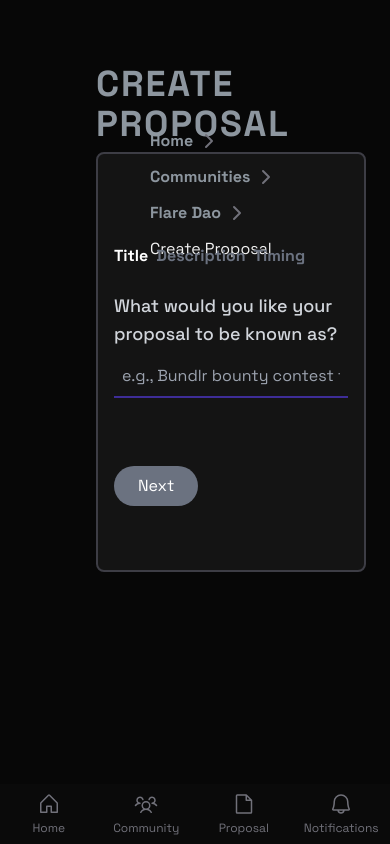
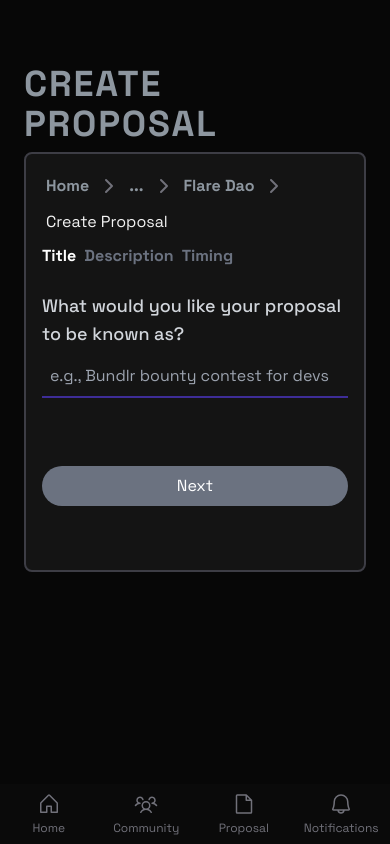
Before and after one commit to aerius-labs/zk-snap-frontend-v2, a Next.js app: page /create-proposal in a window 390 px wide. Shown: the top 844 px of the page. Built offline with nearby package versions, Linux system fonts and the light colour scheme.

Commit message:
feat: breadcrumbs handling

```diff
--- a/src/app/community/[communityId]/page.tsx
+++ b/src/app/community/[communityId]/page.tsx
@@ -165,7 +165,7 @@ export default function CommunityProposal() {
         //PROPOSALS
       </p>
       <div className='rounded-[20px] border-2 border-dividers bg-lightDark pb-10'>
-        <div className='flex h-auto w-full flex-col items-center p-8 text-sm sm:h-[100px] sm:flex-row'>
+        <div className='flex h-auto w-full flex-col p-8 text-sm sm:h-[100px] sm:flex-row'>
           <BreadcrumbDemo items={breadcrumbItems} />
           <Link
             href={'/create-proposal'}
--- a/src/app/community/page.tsx
+++ b/src/app/community/page.tsx
@@ -116,11 +116,9 @@ const Communities = () => {
         //COMMUNITIES
       </h1>
       <div className='rounded-2xl border-2 border-dividers bg-lightDark'>
-        <div className='flex flex-col items-center justify-between p-8 sm:flex-row md:h-[100px]'>
+        <div className='flex flex-row items-center justify-between p-8 md:h-[100px]'>
           <BreadcrumbDemo items={breadcrumbItems} />
-          <div className='mt-4'>
-            <MagnifyingGlass color='#F3F3F3' size={24} />
-          </div>
+          <MagnifyingGlass color='#F3F3F3' size={24} />
         </div>
         <div className='grid grid-cols-1 gap-6 p-6 lg:grid-cols-2 xl:grid-cols-3 2xl:grid-cols-4'>
           {data.map((dao) => (
--- a/src/app/create-proposal/page.tsx
+++ b/src/app/create-proposal/page.tsx
@@ -130,12 +130,12 @@ const ProposalForm: React.FC = () => {
   ];
 
   return (
-    <div className='flex min-h-screen w-full flex-col bg-dark px-6 py-16 pl-24 md:px-[64px] md:pl-12 lg:px-[124px] 2xl:px-[184px]'>
+    <div className='flex min-h-screen w-full flex-col bg-dark px-6 py-16 md:px-[64px] md:pl-12 lg:px-[124px] 2xl:px-[184px]'>
       <h1 className='mb-2 text-4xl font-bold uppercase tracking-wider text-inactive'>
         Create Proposal
       </h1>
       <div className='flex w-full flex-col rounded-lg border-2 border-dividers bg-lightDark p-4'>
-        <div className='flex h-[50px] items-center px-8 text-light'>
+        <div className='flex h-[50px] text-light'>
           <BreadcrumbDemo items={breadcrumbItems} />
         </div>
         <div className='mb-12 mt-6 flex flex-col sm:flex-col md:flex-row'>
@@ -326,7 +326,7 @@ const ProposalForm: React.FC = () => {
                 </div>
               </div>
             )}
-            <div className='flex justify-between gap-4'>
+            <div className='flex flex-col justify-between gap-4 md:flex-row'>
               {currentStep > 1 && (
                 <button
                   type='button'
@@ -341,7 +341,7 @@ const ProposalForm: React.FC = () => {
                   <button
                     type='button'
                     onClick={togglePreview}
-                    className='rounded-full border border-gray-300 px-6 py-2 text-gray-200 hover:bg-gray-700'
+                    className='w-full rounded-full border border-gray-300 bg-transparent px-6 py-2 text-gray-200 hover:bg-gray-700 md:w-auto'
                   >
                     {isPreview ? 'Edit' : 'Preview'}
                   </button>
--- a/src/app/proposal/[proposalId]/page.tsx
+++ b/src/app/proposal/[proposalId]/page.tsx
@@ -10,7 +10,7 @@ export default function Proposal() {
   ];
   return (
     <div className='flex flex-col'>
-      <div className='px-20 py-8'>
+      <div className='px-10 py-8'>
         <BreadcrumbDemo items={breadcrumbItems} />
       </div>
       <ProposalVoting />
--- a/src/app/proposal/page.tsx
+++ b/src/app/proposal/page.tsx
@@ -162,7 +162,7 @@ export default function Proposals() {
         //PROPOSALS
       </p>
       <div className='rounded-[20px] border-2 border-dividers bg-lightDark pb-10'>
-        <div className='flex h-auto w-full flex-col items-center p-8 text-sm sm:h-[100px] sm:flex-row'>
+        <div className='flex h-auto w-full flex-col p-8 text-sm sm:h-[100px] sm:flex-row'>
           <BreadcrumbDemo items={breadcrumbItems} />
         </div>
         <div className='mt-6 flex justify-center'>
--- a/src/components/breadcrumb.tsx
+++ b/src/components/breadcrumb.tsx
@@ -1,5 +1,4 @@
 import React from 'react';
-
 import {
   Breadcrumb,
   BreadcrumbItem,
@@ -8,6 +7,7 @@ import {
   BreadcrumbPage,
   BreadcrumbSeparator,
 } from '@/components/ui/breadcrumb';
+import { ChevronRight } from 'lucide-react';
 
 interface BreadCrumbItem {
   label: string;
@@ -16,8 +16,7 @@ interface BreadCrumbItem {
 }
 
 export function BreadcrumbDemo({ items }: { items: BreadCrumbItem[] }) {
-  return (
-    <Breadcrumb>
+  const renderFullBreadcrumb = () => (
     <BreadcrumbList>
       {items.map((item, index) => (
         <div className='flex items-center gap-0' key={index}>
@@ -36,6 +35,50 @@ export function BreadcrumbDemo({ items }: { items: BreadCrumbItem[] }) {
         </div>
       ))}
     </BreadcrumbList>
+  );
+
+  const renderTruncatedBreadcrumb = () => {
+    if (items.length <= 2) return renderFullBreadcrumb();
+
+    const home = items[0];
+    const current = items[items.length - 1];
+    const parent = items[items.length - 2];
+
+    return (
+      <BreadcrumbList>
+        <BreadcrumbItem className='flex flex-row items-center justify-start gap-3 p-1 text-center text-base font-bold text-inactive'>
+          <BreadcrumbLink className='hover:text-light' href={home.href}>
+            {home.label}
+          </BreadcrumbLink>
+        </BreadcrumbItem>
+        <BreadcrumbSeparator />
+        {items.length > 3 && (
+          <>
+            <BreadcrumbItem className='flex flex-row items-center justify-start gap-3 p-1 text-center text-base font-bold text-inactive'>
+              <span className='text-inactive'>...</span>
+            </BreadcrumbItem>
+            <BreadcrumbSeparator />
+          </>
+        )}
+        <BreadcrumbItem className='flex flex-row items-center justify-start gap-3 p-1 text-center text-base font-bold text-inactive'>
+          <BreadcrumbLink className='hover:text-light' href={parent.href}>
+            {parent.label}
+          </BreadcrumbLink>
+        </BreadcrumbItem>
+        <BreadcrumbSeparator />
+        <BreadcrumbItem className='flex flex-row items-center justify-start gap-3 p-1 text-center text-base font-bold text-inactive'>
+          <BreadcrumbPage className='text-light'>
+            {current.label}
+          </BreadcrumbPage>
+        </BreadcrumbItem>
+      </BreadcrumbList>
+    );
+  };
+
+  return (
+    <Breadcrumb>
+      <div className='hidden md:block'>{renderFullBreadcrumb()}</div>
+      <div className='md:hidden'>{renderTruncatedBreadcrumb()}</div>
     </Breadcrumb>
   );
 }
```
Lines whose indentation alone changed are shown as unchanged.
